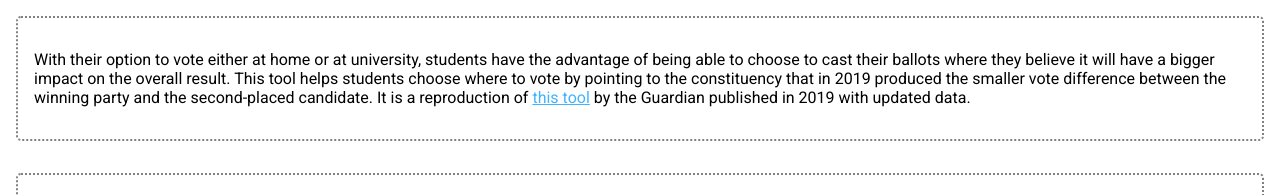
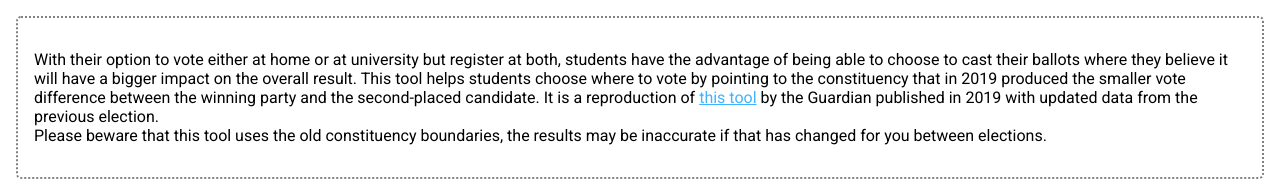
Before and after one commit to Dart120/election, a SvelteKit app in the folder FE/: page / in a window 1280 px wide. Shown: the top 195 px of the page. Built offline with nearby package versions, Linux system fonts and the light colour scheme.

Commit message:
Updated prose

```diff
--- a/FE/src/routes/+page.svelte
+++ b/FE/src/routes/+page.svelte
@@ -80,9 +80,10 @@
 <div class="vbox">
     <div class="card-display">
         <div class="card-container">
-            <p>With their option to vote either at home or at university, students have the advantage of being able to choose to cast their ballots where they believe it will have a bigger impact on the overall result.
+            <p>With their option to vote either at home or at university but register at both, students have the advantage of being able to choose to cast their ballots where they believe it will have a bigger impact on the overall result.
                  This tool helps students choose where to vote by pointing to the constituency that in 2019 produced the smaller vote difference between the winning party and the second-placed candidate.
-                It is a reproduction of <a href="https://www.theguardian.com/politics/ng-interactive/2019/nov/07/should-you-vote-at-home-or-at-uni-students">this tool</a> by the Guardian published in 2019 with updated data. <br>
+                It is a reproduction of <a href="https://www.theguardian.com/politics/ng-interactive/2019/nov/07/should-you-vote-at-home-or-at-uni-students">this tool</a> by the Guardian published in 2019 with updated data from the previous election. <br>
+                Please beware that this tool uses the old constituency boundaries, the results may be inaccurate if that has changed for you between elections.
 
             </p>
         </div>
```
